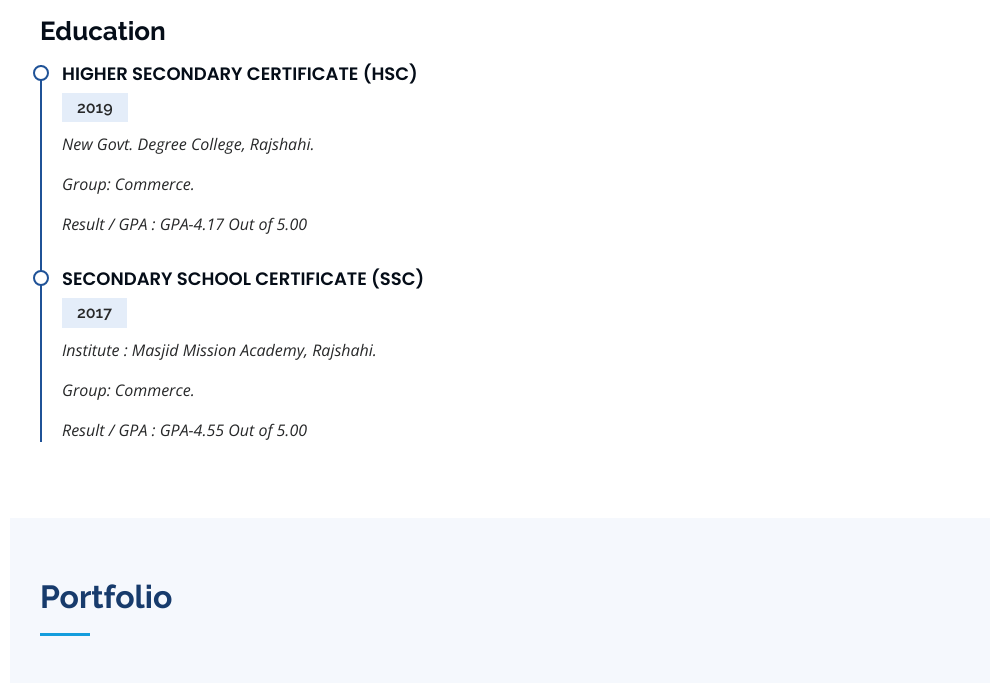
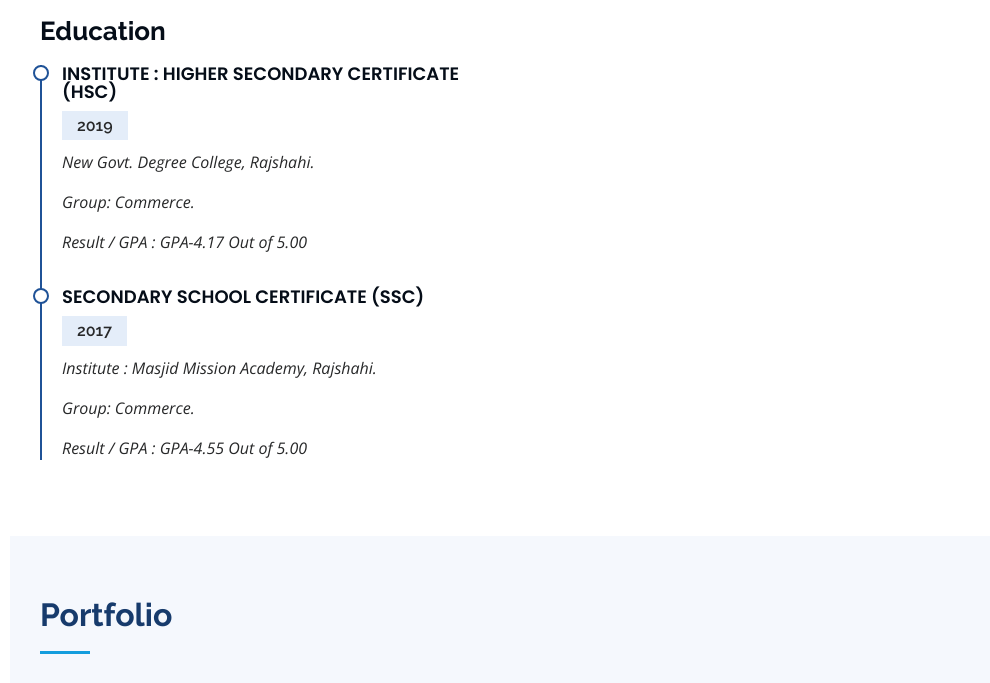
Before and after one commit to ariful5501/personal, a plain HTML site: page index.html in a window 1280 px wide. Shown: the part 3011-3694 px from the top of the page, without its empty margins (290-1280 px from the left). Drawn offline with nearby package versions, Linux system fonts and the light colour scheme.

Commit message:
Institute :

```diff
--- a/index.html
+++ b/index.html
@@ -297,7 +297,7 @@
 
             <h3 class="resume-title">Education</h3>
             <div class="resume-item">
-              <h4>Higher Secondary Certificate (HSC)</h4>
+              <h4>Institute : Higher Secondary Certificate (HSC)</h4>
               <h5>2019</h5>
               <p><em>New Govt. Degree College, Rajshahi.</em></p>
               <p><em>Group: Commerce.               </em></p>
```
